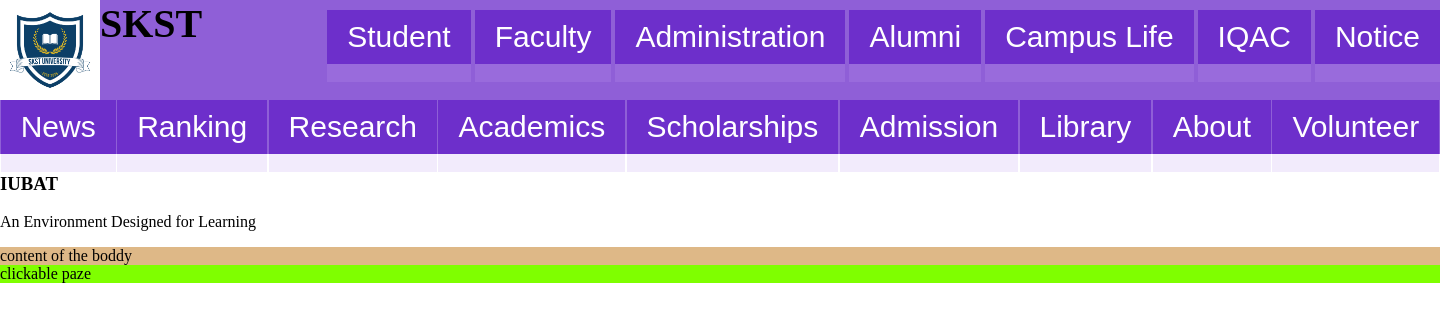
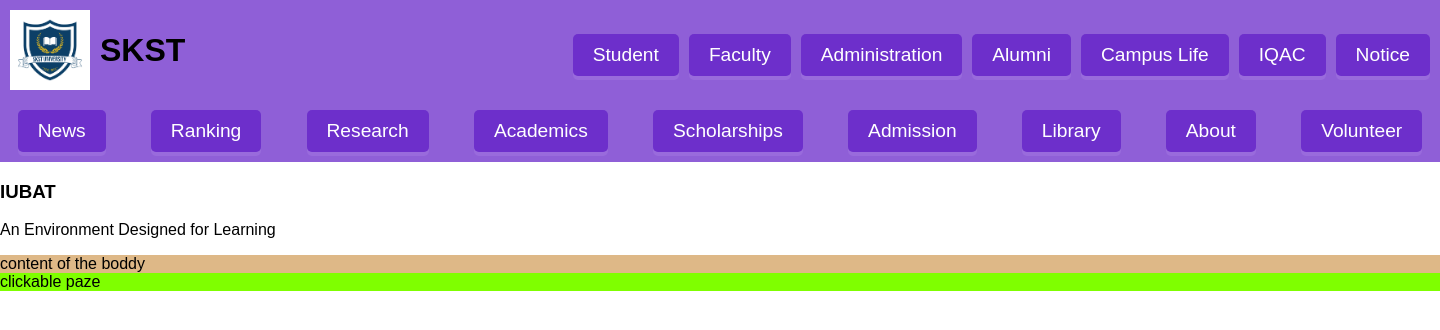
Before and after one commit to shafiulmondol/University-Campus-Management-System, a PHP site: page / in a window 1440 px wide. Shown: the top 330 px of the page. Run offline with PHP 8.4, Linux system fonts and the light colour scheme.

Commit message:
navbar responsive and all folder

```diff
--- a/style.css
+++ b/style.css
@@ -1,73 +1,121 @@
-body{
+body {
     margin: 0;
     padding: 0;
+    font-family: sans-serif;
+}
 
+.navbar1 {
+    background-color: rgba(96, 28, 198, 0.7);
 }
-.navbar1{
-     background-color:rgba(96, 28, 198,0.7);
+
+.navbar {
+    display: flex;
+    justify-content: space-between;
+    flex-wrap: wrap; /* Allows items to wrap on smaller screens */
+    align-items: center;
+    padding: 10px;
 }
-.navbar{
 
+.right {
+    margin-top: 10px;
     display: flex;
-     justify-content: space-between;
+    gap: 10px;
+    flex-wrap: wrap;
 }
-.right a button {
-    justify-content: flex-end;
-     background-color:rgba(96, 28, 198,0.7);
+
+.right a,
+.navbar2 a {
+    text-decoration: none;
+}
+
+.right a button,
+.navbar2 a button {
+    background-color: rgba(96, 28, 198, 0.7);
     padding: 10px 20px;
     border: none;
     font-style: normal;
-    font-size: 30px;
-    color:white;
-    box-shadow: 0 18px rgba(190, 156, 241, 0.2);
+    font-size: 1.2rem;
+    color: white;
+    box-shadow: 0 4px rgba(190, 156, 241, 0.2);
+    border-radius: 5px;
+    transition: all 0.3s ease;
 }
-.right{
-    margin-top: 10px;
+
+.right a button:hover,
+.navbar2 a button:hover {
+    cursor: pointer;
+    background-color: bisque;
+    color: black;
 }
-.right a,.navbar2 a{
-     text-decoration: none;
+
+.logo {
+    display: flex;
+    align-items: center;
+    gap: 10px;
 }
-.right a button:hover, .navbar2 a button:hover{
-     cursor: pointer;
-     background-color: bisque;
-     color: black;
-}
-.logo{
-     display: flex;
-     justify-content: flex-start;
 
-}
-.logo h1{
-    font-size: 40px;
-    margin-top: 0;
+.logo h1 {
+    font-size: 2rem;
+    margin: 0;
 }
 
 .logo img {
-
-    width: 100px;
+    width: 80px;
     height: auto;
 }
-.navbar2{
-      display: flex;
+
+.navbar2 {
+    display: flex;
     flex: 1;
-     justify-content: space-around;
-}
-.navbar2 a button{
-
-
-     background-color:rgba(96, 28, 198,0.7);
-    padding: 10px 20px;
-    border: none;
-    font-style: normal;
-    font-size: 30px;
-    color:white;
-    box-shadow: 0 18px rgba(190, 156, 241, 0.2);
-
+    justify-content: space-around;
+    flex-wrap: wrap;
+    gap: 10px;
+    padding: 10px 0;
 }
 
-.cofbody{
+.cofbody {
     background-color: burlywood;
 }
-.cofcpaze{
+
+.cofcpaze {
     background-color: chartreuse;
 }
+
+/* Responsive Design */
+@media screen and (max-width: 768px) {
+    .navbar {
+        flex-direction: column;
+        align-items: flex-start;
+    }
+
+    .logo h1 {
+        font-size: 1.5rem;
+    }
+
+    .right a button,
+    .navbar2 a button {
+        font-size: 1rem;
+        padding: 8px 16px;
+    }
+
+    .logo img {
+        width: 60px;
+    }
+}
+
+@media screen and (max-width: 480px) {
+    .navbar2 {
+        flex-direction: column;
+        align-items: center;
+    }
+
+    .right {
+        justify-content: center;
+    }
+
+    .right a button,
+    .navbar2 a button {
+        width: 100%;
+        font-size: 1rem;
+    }
+}
```
Also changed, not shown: about.html (added), academic.html (added), administration.html (added), admission.html (added), alumni.html (added), campus.html (added), faculty.html (added), library.html (added), news.html (added), notice.html (added), ranking.html (added), sclorship.html (added), voleunteer.html (added).
